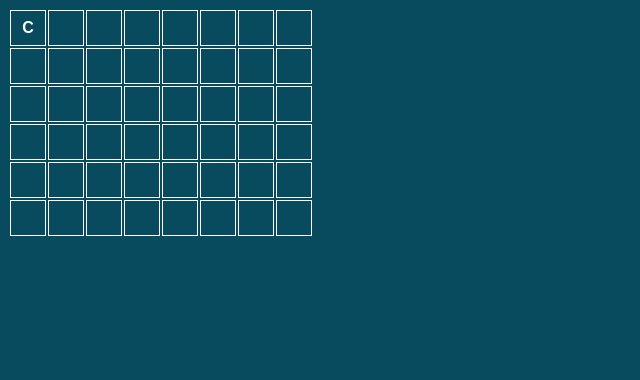
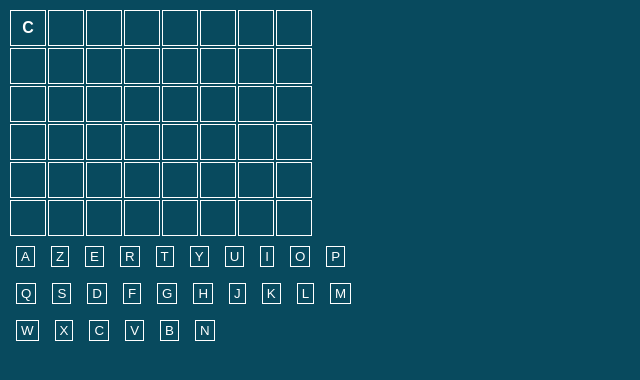
Before and after one commit to PaulienM/tusmo, a Nuxt app: page / in a window 1280 px wide. Shown: the top 380 px of the page, without its empty margins (0-640 px from the left). Built offline with nearby package versions, Linux system fonts and the light colour scheme.

Commit message:
feat: Ajout d'un clavier virtuel avec feedback

```diff
--- a/app/components/Game.vue
+++ b/app/components/Game.vue
@@ -7,13 +7,15 @@
          :guess="game.guesses[row - 1]" :new-guess="newGuess"></Row>
     </tbody>
   </table>
+  <Keyboard @add-letter="addLetter" :correct-letters="game.keyboardFeedback.correct" :wrong-position-letters="game.keyboardFeedback.wrongPosition" :incorrect-letters="game.keyboardFeedback.incorrect"/>
 </template>
 
 <script setup lang="ts">
 import { computed, onBeforeUnmount, onMounted, ref } from "vue";
+import Keyboard from "~/components/Keyboard.vue";
+import { GameStatusEnum } from "~/domain/GameStatusEnum";
 import { Game } from "../domain/Game";
 import Row from "./Row.vue";
-import {GameStatusEnum} from "~/domain/GameStatusEnum";
 
 const props = defineProps<{
 	word: string;
@@ -21,7 +23,7 @@ const props = defineProps<{
 
 const game = ref(new Game(props.word, []));
 
-const activeRow: ComputedRef<number|null> = computed(() => {
+const activeRow: ComputedRef<number | null> = computed(() => {
 	if (game.value.status === GameStatusEnum.NOT_STARTED) {
 		return 0;
 	} else if (game.value.status === GameStatusEnum.IN_PROGRESS) {
@@ -54,6 +56,12 @@ const onKey = (event: KeyboardEvent) => {
 		}
 	}
 };
+
+const addLetter = (letter: string) => {
+	if (newGuess.value.length < props.word.length) {
+		newGuess.value += letter;
+	}
+};
 </script>
 
 <style>
@@ -64,13 +72,13 @@ td {
   text-align: center;
   text-transform: capitalize;
   font-weight: bolder;
+}
 
-  &.correct {
+.correct {
   background-color: var(--correct);
 }
 
-  &.wrong-position {
+.wrong-position {
   background-color: var(--wrong-position);
 }
-}
 </style>
--- /dev/null
+++ b/app/components/Keyboard.vue
@@ -0,0 +1,47 @@
+<template>
+  <div v-for="row in letters">
+    <button v-for="letter in row" @click="$emit('addLetter', letter)" :class="{
+      'incorrect': incorrectLetters.includes(letter),
+      'correct': correctLetters.includes(letter),
+      'wrong-position': wrongPositionLetters.includes(letter),
+    }" :disabled="incorrectLetters.includes(letter)">{{letter}}</button>
+  </div>
+</template>
+
+<script setup lang="ts">
+const letters = [
+	["a", "z", "e", "r", "t", "y", "u", "i", "o", "p"],
+	["q", "s", "d", "f", "g", "h", "j", "k", "l", "m"],
+	["w", "x", "c", "v", "b", "n"],
+];
+
+defineProps<{
+	correctLetters: string[];
+	wrongPositionLetters: string[];
+	incorrectLetters: string[];
+}>();
+
+defineEmits<{
+	addLetter: [letter: string];
+}>();
+</script>
+
+<style scoped>
+button {
+  text-transform: uppercase;
+  color: var(--text);
+  border: 1px solid var(--text);
+  padding: 2px 4px;
+  margin: 8px;
+  cursor: pointer;
+
+  &:not(.correct, .wrong-position) {
+    background-color: transparent;
+  }
+
+  &.incorrect {
+    opacity: 0.5;
+    cursor: auto;
+  }
+}
+</style>
--- a/app/domain/Game.ts
+++ b/app/domain/Game.ts
@@ -59,4 +59,42 @@ export class Game {
 
 		return true;
 	}
+
+	get keyboardFeedback(): {
+		incorrect: string[];
+		wrongPosition: string[];
+		correct: string[];
+	} {
+		const correct = this.guesses.flatMap((guess) =>
+			guess.feedback
+				.filter((feedback) => feedback.status === GuessLetterStatusEnum.CORRECT)
+				.map((feedback) => feedback.letter),
+		);
+		const wrongPosition = this.guesses
+			.flatMap((guess) =>
+				guess.feedback
+					.filter(
+						(feedback) =>
+							feedback.status === GuessLetterStatusEnum.WRONG_POSITION,
+					)
+					.map((feedback) => feedback.letter),
+			)
+			.filter(
+				(wrongPositionLetter) => correct.indexOf(wrongPositionLetter) === -1,
+			);
+		const incorrect = this.guesses
+			.flatMap((guess) =>
+				guess.feedback
+					.filter(
+						(feedback) => feedback.status === GuessLetterStatusEnum.INCORRECT,
+					)
+					.map((feedback) => feedback.letter),
+			)
+			.filter(
+				(incorrect) =>
+					correct.indexOf(incorrect) === -1 &&
+					wrongPosition.indexOf(incorrect) === -1,
+			);
+		return { incorrect, wrongPosition, correct };
+	}
 }
```
Lines whose indentation alone changed are shown as unchanged.
